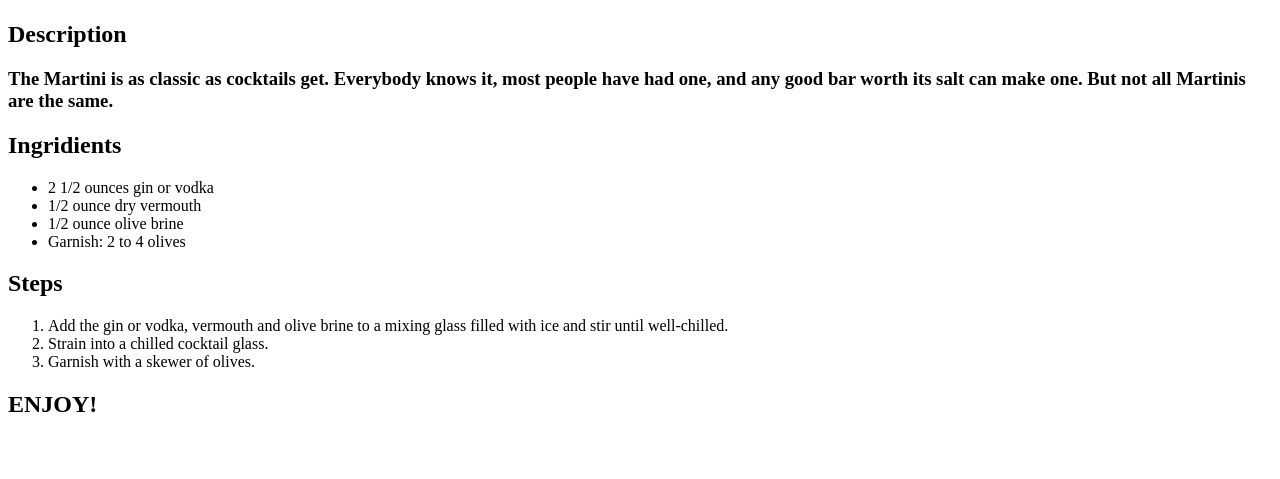
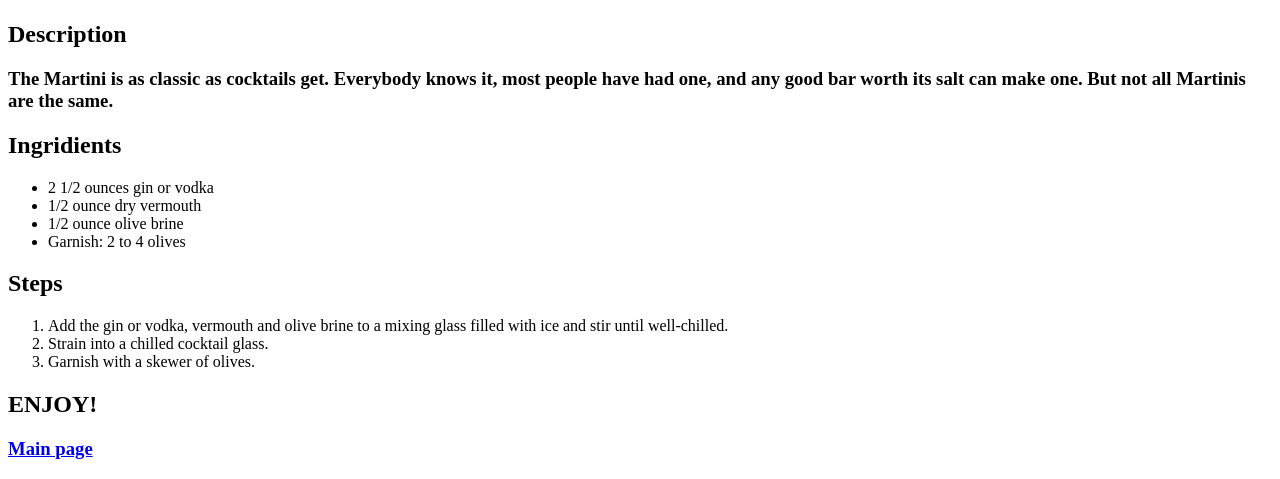
Before and after one commit to andriusem/odin-recipes, a plain HTML site: page recipes/martini.html in a window 1280 px wide. Shown: the part 383-862 px from the top of the page. Before the commit the page ends 821 px from the top, so only its background shows below. Drawn offline with Linux system fonts and the light colour scheme.

Commit message:
Add local link -main page- to ../index.html

```diff
--- a/recipes/martini.html
+++ b/recipes/martini.html
@@ -32,5 +32,6 @@
         </ol>
         <p><h2>ENJOY!</h2></p>
 </p>
+        <a href="../index.html"><h3>Main page</h3></a>
 </body>
 </html>
```
